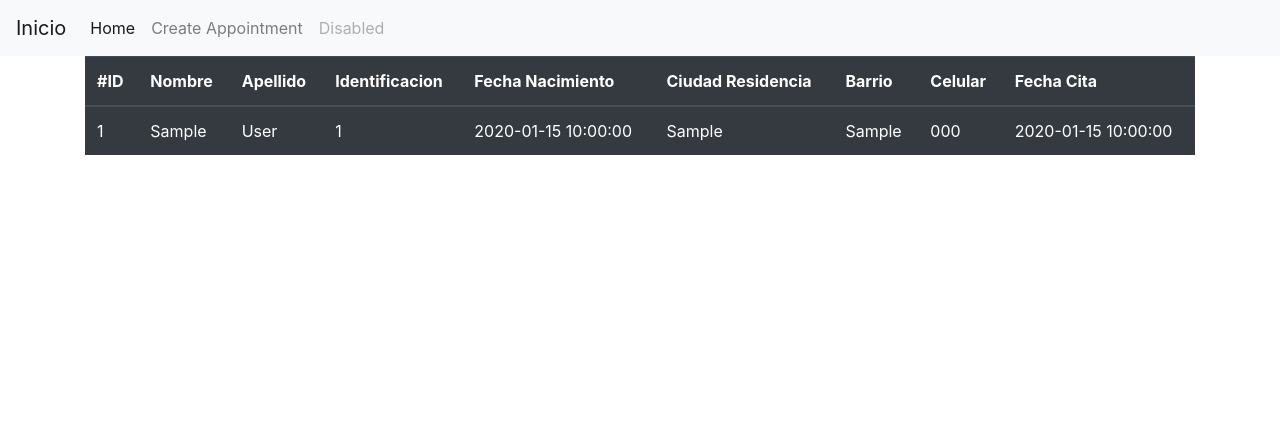
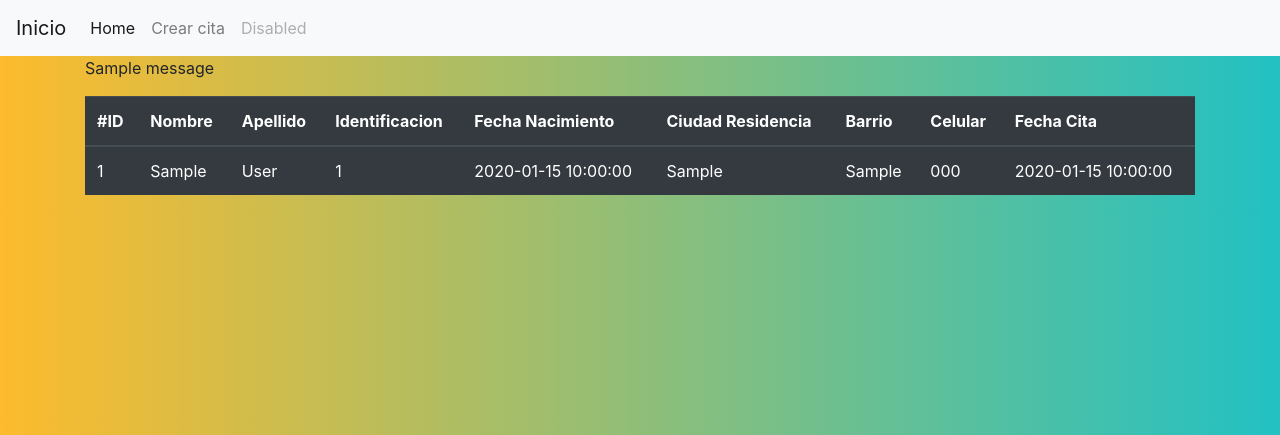
Before and after one commit to Betest/MedicalGoFlask, a Flask app: page / in a window 1280 px wide. Shown: the top 435 px of the page. Run offline with Flask 2, Linux system fonts and the light colour scheme; tables that the repository leaves empty or names only in its code hold one stand-in row (values such as "Sample post"); one stand-in notice (Sample message) is shown; some libraries are stand-ins or nearby versions.

Commit message:
add messages created appointments, fix others items

```diff
--- a/app.py
+++ b/app.py
@@ -1,4 +1,4 @@
-from flask import Flask, render_template, request, redirect, url_for
+from flask import Flask, render_template, request, redirect, url_for, flash
 import mysql.connector
 
 mydb = mysql.connector.connect(
@@ -10,6 +10,8 @@ mydb = mysql.connector.connect(
 
 app = Flask(__name__)
 
+#settings
+app.secret_key = 'secretkey'
 
 # Rutas
 @app.route('/home')
@@ -52,9 +54,13 @@ def addappointment():
         mycursor.execute(sql)
         mydb.commit()
 
+        flash('Cita agregada correctamente!')
+
         return redirect(url_for('home'))
 
-
+@app.route('/editappointment')
+def editappointment():
+    return 'edit appointment'
 
 
 # Ejecutar la app en el server / en modo debug
--- a/static/css/main.css
+++ b/static/css/main.css
@@ -0,0 +1,6 @@
+body{
+    background: #22c1c3;  /* fallback for old browsers */
+    background: -webkit-linear-gradient(to right, #fdbb2d, #22c1c3);  /* Chrome 10-25, Safari 5.1-6 */
+    background: linear-gradient(to right, #fdbb2d, #22c1c3); /* W3C, IE 10+/ Edge, Firefox 16+, Chrome 26+, Opera 12+, Safari 7+ */
+
+}
--- a/templates/home.html
+++ b/templates/home.html
@@ -2,6 +2,13 @@
 
 
     {% block content %}
+      {% with messages = get_flashed_messages() %}
+        {% if messages %}
+          {% for message in messages%}
+            <p>{{message}}</p>
+          {% endfor %}
+        {% endif %}
+      {% endwith %}
 
     <table class="table table-dark">
         <thead>
--- a/templates/layout.html
+++ b/templates/layout.html
@@ -17,8 +17,8 @@
         </button>
         <div class="collapse navbar-collapse" id="navbarNavAltMarkup">
           <div class="navbar-nav">
-            <a class="nav-item nav-link active" href="/index">Home <span class="sr-only">(current)</span></a>
-            <a class="nav-item nav-link" href="{{url_for('createappointment')}}">Create Appointment</a>
+            <a class="nav-item nav-link active" href="/">Home <span class="sr-only">(current)</span></a>
+            <a class="nav-item nav-link" href="{{url_for('createappointment')}}">Crear cita</a>
             <a class="nav-item nav-link disabled" href="#" tabindex="-1" aria-disabled="true">Disabled</a>
           </div>
         </div>
```
